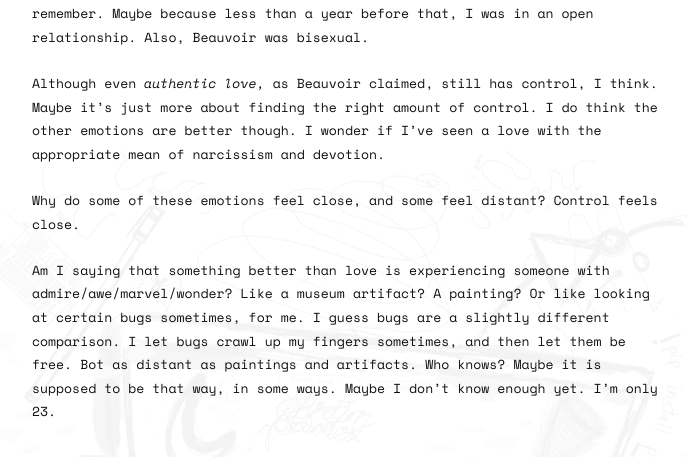
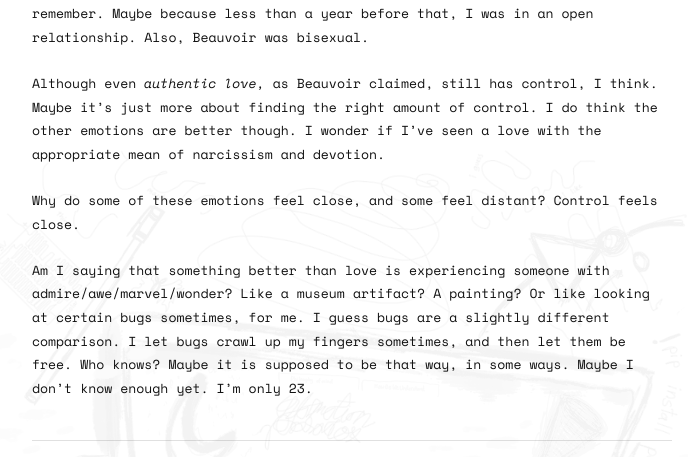
Before and after one commit to shlokamohanty/i-write-sometimes, a Jekyll site: the page built from _posts/2026-09-11-control-room.md, in a window 1280 px wide and 900 px high, scrolled down 2664 px, cut to the strip 0-457 px from the top of the window. Shown: the whole strip, without its empty margins (288-976 px from the left). Built offline with Jekyll 4.4.1, drawn with Linux system fonts in a browser that asks for light colours; some web fonts are replaced.

Commit message:
Update 2026-09-11-control-room.md

```diff
--- a/_posts/2026-09-11-control-room.md
+++ b/_posts/2026-09-11-control-room.md
@@ -56,7 +56,7 @@ Although even *authentic love,* as Beauvoir claimed, still has control, I think.
 
 Why do some of these emotions feel close, and some feel distant? Control feels close.
 
-Am I saying that something better than love is experiencing someone with admire/awe/marvel/wonder? Like a museum artifact? A painting? Or like looking at certain bugs sometimes, for me. I guess bugs are a slightly different comparison. I let bugs crawl up my fingers sometimes, and then let them be free. Bot as distant as paintings and artifacts. Who knows? Maybe it is supposed to be that way, in some ways. Maybe I don't know enough yet. I'm only 23.
+Am I saying that something better than love is experiencing someone with admire/awe/marvel/wonder? Like a museum artifact? A painting? Or like looking at certain bugs sometimes, for me. I guess bugs are a slightly different comparison. I let bugs crawl up my fingers sometimes, and then let them be free. Who knows? Maybe it is supposed to be that way, in some ways. Maybe I don't know enough yet. I'm only 23.
 
 ---
 
```
